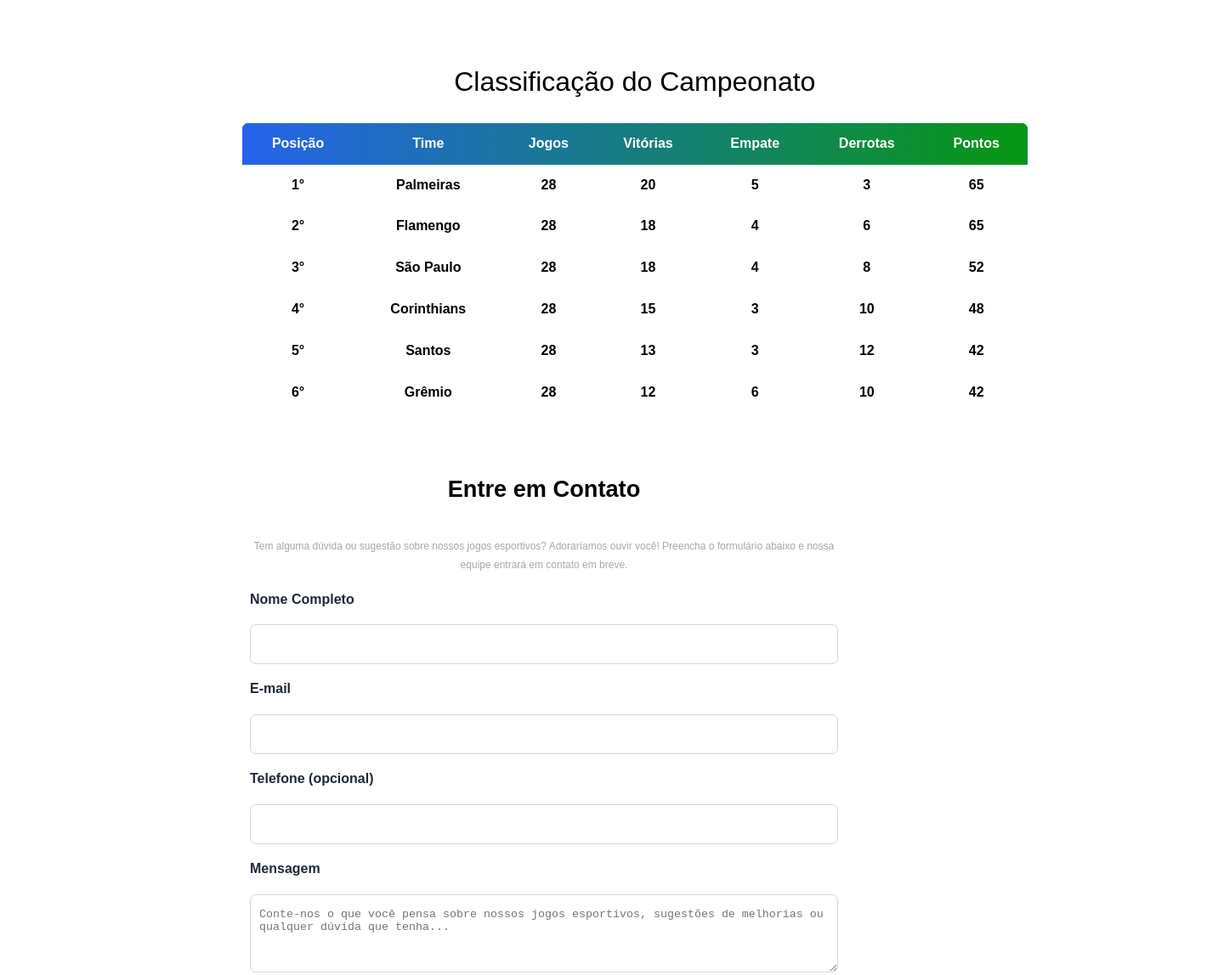
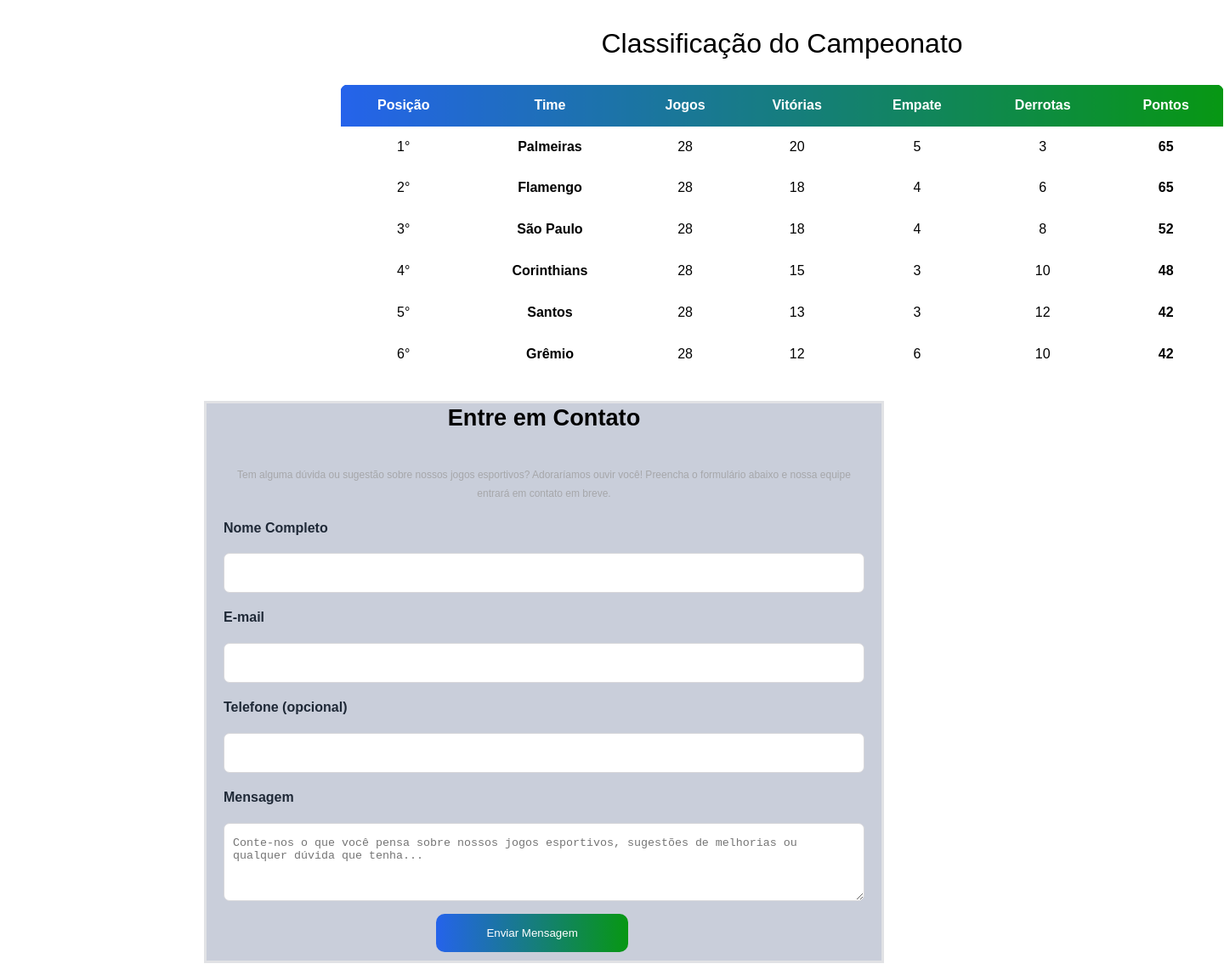
Before and after one commit to JLFranca007/SportZone, a plain HTML site: page index.html in a window 1280 px wide. Shown: the part 990-2138 px from the top of the page at 85% size, 1440 px wide, since content can reach past the window. Drawn offline with Linux system fonts and the light colour scheme.

Commit message:
Mudançãs na estilização

```diff
--- a/index.html
+++ b/index.html
@@ -24,10 +24,12 @@
         </nav>
 
         <main>
+            <section id="bvindo">
             <h2>Bem-vindo ao SportZone</h2>
             <p>Descubra os melhores jogos esportivos da temporada! Nossa plataforma oferece informações completas sobre partidas, estatisticas e muito mais. Junte-se à comunidade esportiva mais apaixonada do país.</p>
                 <h3>🏀⚽🏐🎾</h3>
             <p>Acompanhe seus times favoritos, veja estatisticas detalhadas e não perca nenhum jogo importante. Nossa equipe trabalha 24 horas para trazer as melhores informações esportivas diretamente para você</p>
+            </section>
 
            <section id="jogos">
             <h3>Próximos jogos</h3>
@@ -61,52 +63,52 @@
                     </thead>
                     <tbody>
                         <tr><td>1°</td>
-                            <td>Palmeiras</td>
+                            <td id="negrito">Palmeiras</td>
                             <td>28</td>
                             <td>20</td>
                             <td>5</td>
                             <td>3</td>
-                            <td>65</td></tr>
+                            <td id="negrito">65</td></tr>
 
                         <tr><td>2°</td>
-                            <td>Flamengo</td>
+                            <td id="negrito">Flamengo</td>
                             <td>28</td>
                             <td>18</td>
                             <td>4</td>
                             <td>6</td>
-                            <td>65</td></tr>
+                            <td id="negrito">65</td></tr>
 
                         <tr><td>3°</td>
-                            <td>São Paulo</td>
+                            <td id="negrito">São Paulo</td>
                             <td>28</td>
                             <td>18</td>
                             <td>4</td>
                             <td>8</td>
-                            <td>52</td></tr>
+                            <td id="negrito">52</td></tr>
 
                         <tr><td>4°</td>
-                            <td>Corinthians</td>
+                            <td id="negrito">Corinthians</td>
                             <td>28</td>
                             <td>15</td>
                             <td>3</td>
                             <td>10</td>
-                            <td>48</td></tr>
+                            <td id="negrito">48</td></tr>
 
                         <tr><td>5°</td>
-                            <td>Santos</td>
+                            <td id="negrito">Santos</td>
                             <td>28</td>
                             <td>13</td>
                             <td>3</td>
                             <td>12</td>
-                            <td>42</td></tr>
+                            <td id="negrito">42</td></tr>
 
                         <tr><td>6°</td>
-                            <td>Grêmio</td>
+                            <td id="negrito">Grêmio</td>
                             <td>28</td>
                             <td>12</td>
                             <td>6</td>
                             <td>10</td>
-                            <td>42</td></tr>
+                            <td id="negrito">42</td></tr>
 
                     </tbody>
                 </table>
--- a/style.css
+++ b/style.css
@@ -10,6 +10,17 @@ body {
     font-family: "sistem-ui", sans-serif;
     line-height: 1.8;
     text-align: center;
+}
+
+main {
+    margin: 30px auto;
+}
+
+main>#contatos, #jogos{
+    background-color: #c9ceda;
+    border: 3px solid #e1e2e5;
+    box-shadow: #858586;
+
 }
 
 a{
@@ -70,7 +81,7 @@ h6{
 header {
     background: linear-gradient(90deg, #2563eb 3%, #079713 100%);
     padding: 10px 10px;
-    text-align: center;
+
 }
 
 nav{
@@ -93,20 +104,7 @@ li{
     margin-right: 12px;
 }
 
-main{
-    max-width: 800px;
-    margin: 30px auto;
-    padding: 0 20px;
-}
 
-main>section{
-    padding: 24px;
-    margin-bottom: 24px;
-}
-
-main>h2{
-    margin-top: 45px;
-}
 
 section>form{
     padding: 10px 10px;
@@ -147,7 +145,28 @@ button{
     border-radius: 10px;
     font-weight: 500;
     width: 30%;
-    margin-left: 190px;
+    margin-left: 250px;
+
+}
+
+#tabela{
+    max-width: 800px;
+    margin-right: 50px;
+    margin-left: 400px;
+}
+
+#bvindo{
+
+    margin: 30px auto;
+    padding: 0 20px;
+}
+
+#contatos, #jogos {
+    text-align: center;
+    max-width: 800px;
+    padding: 0 10px ;
+    margin: 30px auto;
+
 }
 
 table{
@@ -161,7 +180,6 @@ table{
 caption{
     font-size: 2rem;
     line-height: 3;
-    text-align: center;
 }
 
 thead th{
@@ -170,8 +188,11 @@ thead th{
     border: none;
 }
 
+#negrito{
+    font-weight: bold;
+}
+
 tbody td{
-    font-weight: bold;
     background: #fff;
     padding: 10px 10px;
     border: none;
```
